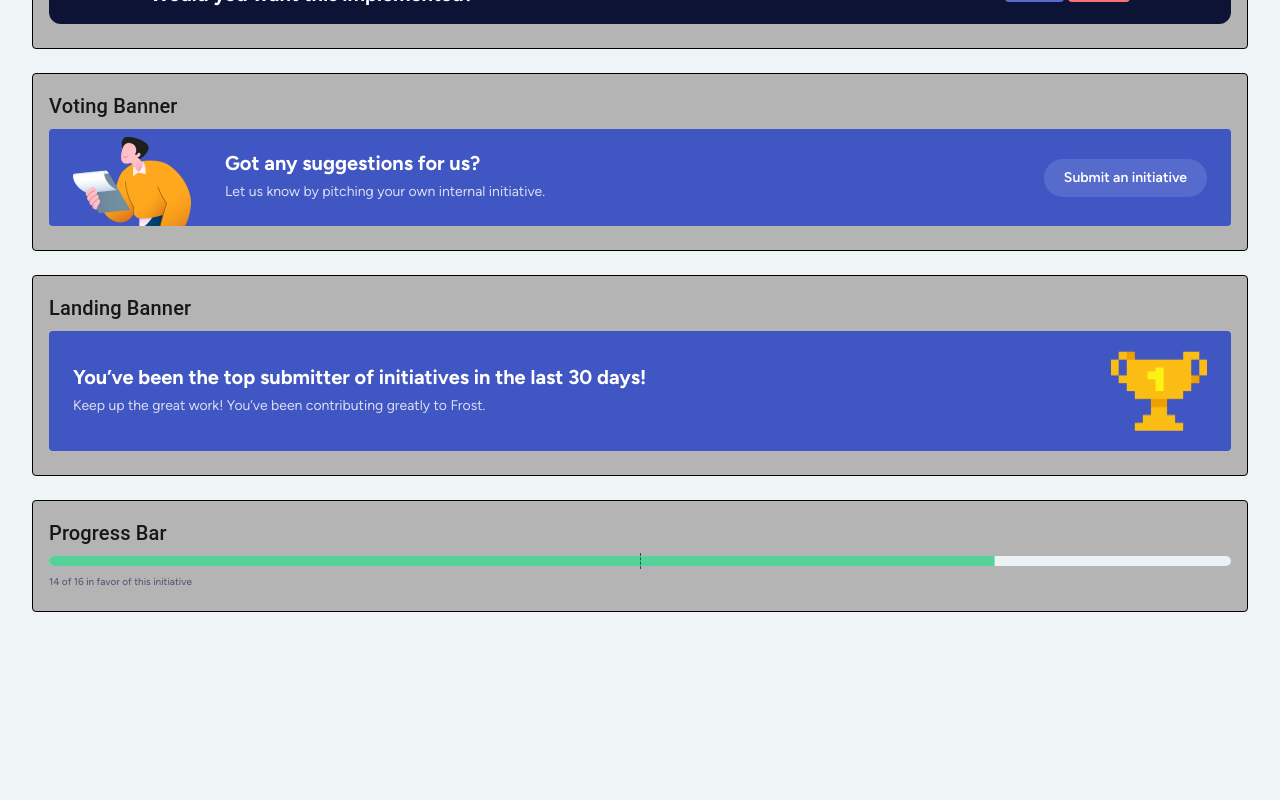
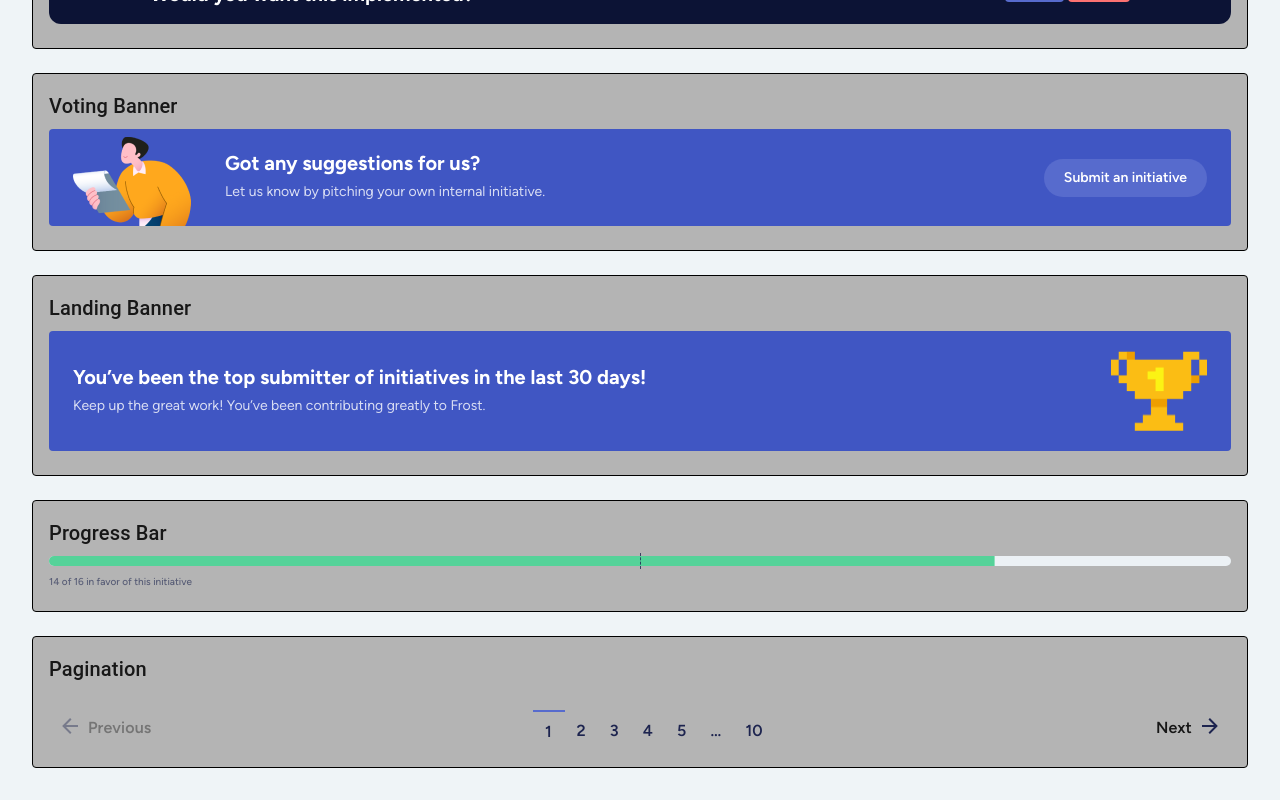
Before and after one commit to frost-jm/frost-initiatives, a React (Vite) app in the folder ui/: page /components-library in a window 1280 px wide. Shown: the part 3624-4424 px from the top of the page. Before the commit the page ends 4268 px from the top, so only its background shows below. Built offline with nearby package versions, Linux system fonts and the light colour scheme.

Commit message:
added pagination

```diff
--- a/ui/src/components/index.tsx
+++ b/ui/src/components/index.tsx
@@ -21,6 +21,31 @@ import ExpandButton from '@/components/low-level-components/Button/ExpandButton'
 import TableDropdown from '@/components/low-level-components/Dropdown/TableDropdown';
 import SortDropdown from '@/components/low-level-components/Dropdown/SortDropdown';
 import ProgressBar from '@/components/low-level-components/ProgressBar';
+import PaginationControl from '@/components/low-level-components/Pagination';
 import Sample from '@/components/sample';
 
-export { Sample, Logo, Input, SubmitButton, StatusDropdown, ActionDropdown, Tabs, DepartmentDropdown, BannerContent, StatusHeader, Buttons, ButtonType, TableHeader, Avatar, TableLabel, TableContent, PendingVote, TableContentWTitle, ExpandButton, TableDropdown, SortDropdown, ProgressBar };
+export {
+	Sample,
+	Logo,
+	Input,
+	SubmitButton,
+	StatusDropdown,
+	ActionDropdown,
+	Tabs,
+	DepartmentDropdown,
+	BannerContent,
+	StatusHeader,
+	Buttons,
+	ButtonType,
+	TableHeader,
+	Avatar,
+	TableLabel,
+	TableContent,
+	PendingVote,
+	TableContentWTitle,
+	ExpandButton,
+	TableDropdown,
+	SortDropdown,
+	ProgressBar,
+	PaginationControl,
+};
--- /dev/null
+++ b/ui/src/components/low-level-components/Pagination.tsx
@@ -0,0 +1,156 @@
+import styled from '@emotion/styled';
+import { Box, Pagination } from '@mui/material';
+import useMediaQuery from '@mui/material/useMediaQuery';
+import { useTheme } from '@mui/material/styles';
+import { useState } from 'react';
+
+interface PostListData {
+	totalPages?: number | undefined;
+	currentPage?: number;
+	handlePageChange?: (event: React.ChangeEvent<unknown>, value: number) => void;
+}
+
+const PaginationControl = ({ totalPages, currentPage, handlePageChange }: PostListData) => {
+	const [page, setPage] = useState(1);
+	const theme = useTheme();
+	const isTablet = useMediaQuery(theme.breakpoints.down('md'));
+
+	const prevArrow = '.MuiPagination-ul > li:first-of-type > .MuiPaginationItem-previousNext:before ';
+	const prevArrowText = '.MuiPagination-ul > li:first-of-type > .MuiPaginationItem-previousNext:after';
+
+	const nextArrow = '.MuiPagination-ul > li:last-of-type > .MuiPaginationItem-previousNext:after';
+	const nextArrowText = '.MuiPagination-ul > li:last-of-type > .MuiPaginationItem-previousNext:before';
+
+	const paginationArrows = `${prevArrow}, ${nextArrow}`;
+	const paginationArrowsText = `${prevArrowText}, ${nextArrowText}`;
+
+	const PaginationCustomWrap = styled.div<PostListData>`
+		@media screen and (max-width: 470px) {
+			.MuiPagination-ul > li {
+				width: auto;
+			}
+
+			.MuiPagination-ul {
+				justify-content: center;
+			}
+			.MuiPaginationItem-previousNext {
+				margin: 0;
+				padding: 0;
+			}
+
+			${(props) => {
+				if (props.totalPages && props.totalPages > 3) {
+					return `
+						.MuiPagination-ul > li:first-of-type {
+							order: 2;
+							flex-basis: 70%;
+						}
+
+						.MuiPagination-ul > li:last-of-type {
+							order: 2;
+							flex-basis: 30%;
+							display: flex;
+							justify-content: flex-end;
+						}
+
+						@media screen and (max-width: 460px) {
+							.MuiPagination-ul {
+							justify-content: center;
+							}
+						}
+						`;
+				}
+			}}
+		}
+	`;
+
+	const handleChange = (event, page) => {
+		setPage(page);
+	};
+
+	return (
+		<PaginationCustomWrap totalPages={totalPages}>
+			<Box
+				width='100%'
+				margin='24px auto 0'
+				color='var(--input-color)'
+				sx={{
+					'.Mui-selected': {
+						borderTop: '2px solid #576BCD',
+						borderRadius: '0',
+						background: 'transparent!important',
+					},
+					'.MuiPagination-ul > li:first-of-type': {
+						marginRight: 'auto',
+					},
+					'.MuiPagination-ul > li:last-of-type': {
+						marginLeft: 'auto',
+					},
+					'.MuiPaginationItem-previousNext': {
+						display: 'flex',
+						flexDirection: 'row',
+						alignItems: 'center',
+						gap: '6px',
+					},
+					'.MuiPaginationItem-previousNext > svg': {
+						display: 'none',
+					},
+
+					' .MuiPaginationItem-page, .MuiPaginationItem-ellipsis': {
+						color: 'var(--input-color)',
+						fontSize: '16px',
+						fontFamily: 'Figtree-SemiBold, sans-serif',
+						lineHeight: '1.5',
+						padding: '10px 12px 0 ',
+						margin: '0',
+					},
+					'.Mui-disabled': {
+						opacity: `0.4 !important`,
+					},
+					'.MuiButtonBase-root.MuiPaginationItem-root': {
+						fontFamily: 'Figtree-SemiBold, sans-serif',
+						fontWeight: '600',
+						'&:hover': {
+							background: 'transparent',
+						},
+					},
+					[paginationArrows]: {
+						content: 'url("./icons/pagination-arrow.svg")',
+						display: 'block',
+						width: '24px',
+						height: '24px',
+					},
+					[prevArrow]: {
+						transform: ' rotate(-180deg)',
+					},
+					[paginationArrowsText]: {
+						display: 'block',
+						height: '20px',
+					},
+					[prevArrowText]: {
+						content: '"Previous"',
+						fontFamily: 'Figtree-SemiBold, sans-serif',
+						fontSize: '16px',
+						lineHeight: '1.5',
+					},
+					[nextArrowText]: {
+						content: '"Next"',
+						fontFamily: 'Figtree-SemiBold, sans-serif',
+						fontSize: '16px',
+						lineHeight: '1.5',
+					},
+				}}
+			>
+				<Pagination
+					count={totalPages}
+					page={page}
+					onChange={handleChange}
+					siblingCount={isTablet ? 0 : 1}
+					boundaryCount={1}
+				/>
+			</Box>
+		</PaginationCustomWrap>
+	);
+};
+
+export default PaginationControl;
--- a/ui/src/pages/components-library.tsx
+++ b/ui/src/pages/components-library.tsx
@@ -22,6 +22,7 @@ import {
 	TableDropdown,
 	SortDropdown,
 	ProgressBar,
+	PaginationControl,
 } from '@/components/index';
 
 import { Home, Archived, ForImplementation, Implemented, InProgress, Voting } from '@/pages/tabs';
@@ -62,6 +63,7 @@ const sortData = [
 
 // Dummy Data for Avatar
 import dummyData from '../testdata.json';
+import { useState } from 'react';
 
 // Add the components here
 const components = [
@@ -187,6 +189,15 @@ const components = [
 		name: 'Progress Bar',
 		component: ProgressBar,
 	},
+	{
+		name: 'Pagination',
+		component: PaginationControl,
+		props: {
+			totalPages: 10,
+			currentPage: 1,
+			handlePageChange: console.log('test'), // page change logic,
+		},
+	},
 ];
 
 const ComponentsLibrary = () => {
```
Also changed, not shown: ui/public/icons/pagination-arrow.svg (added).
